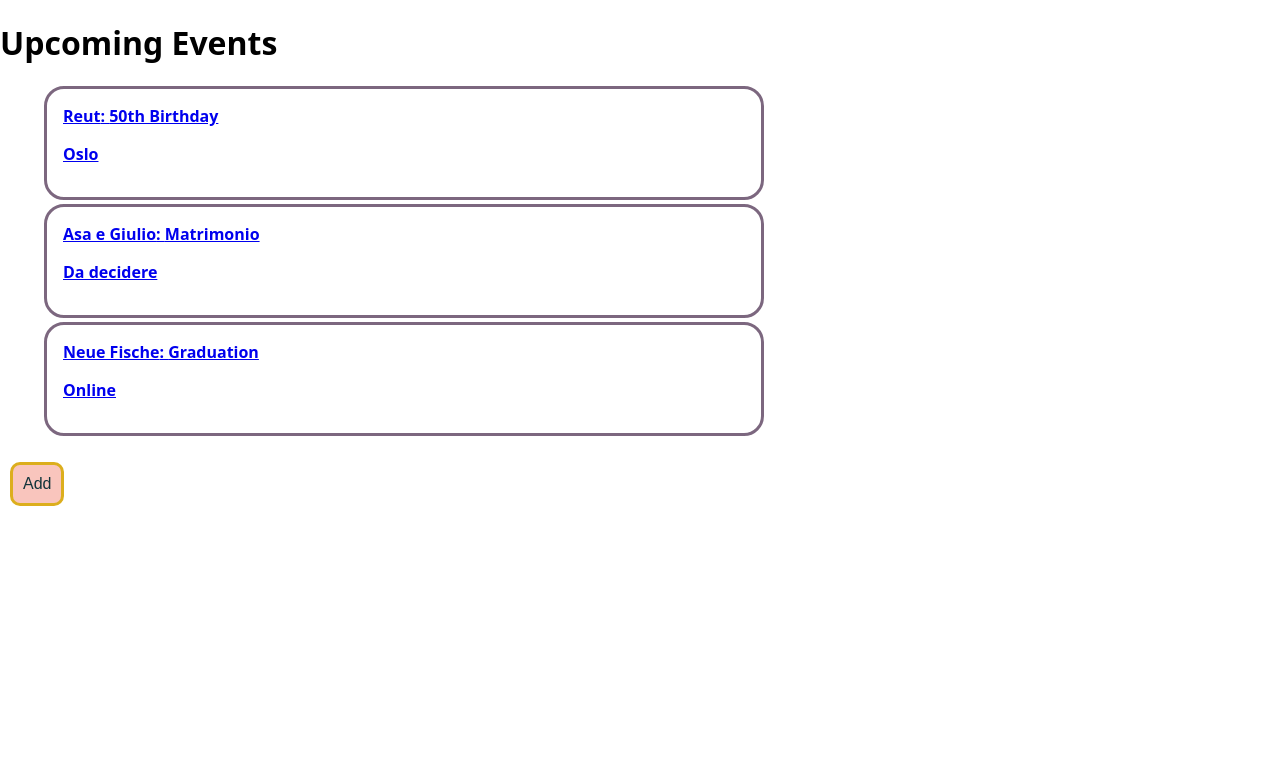
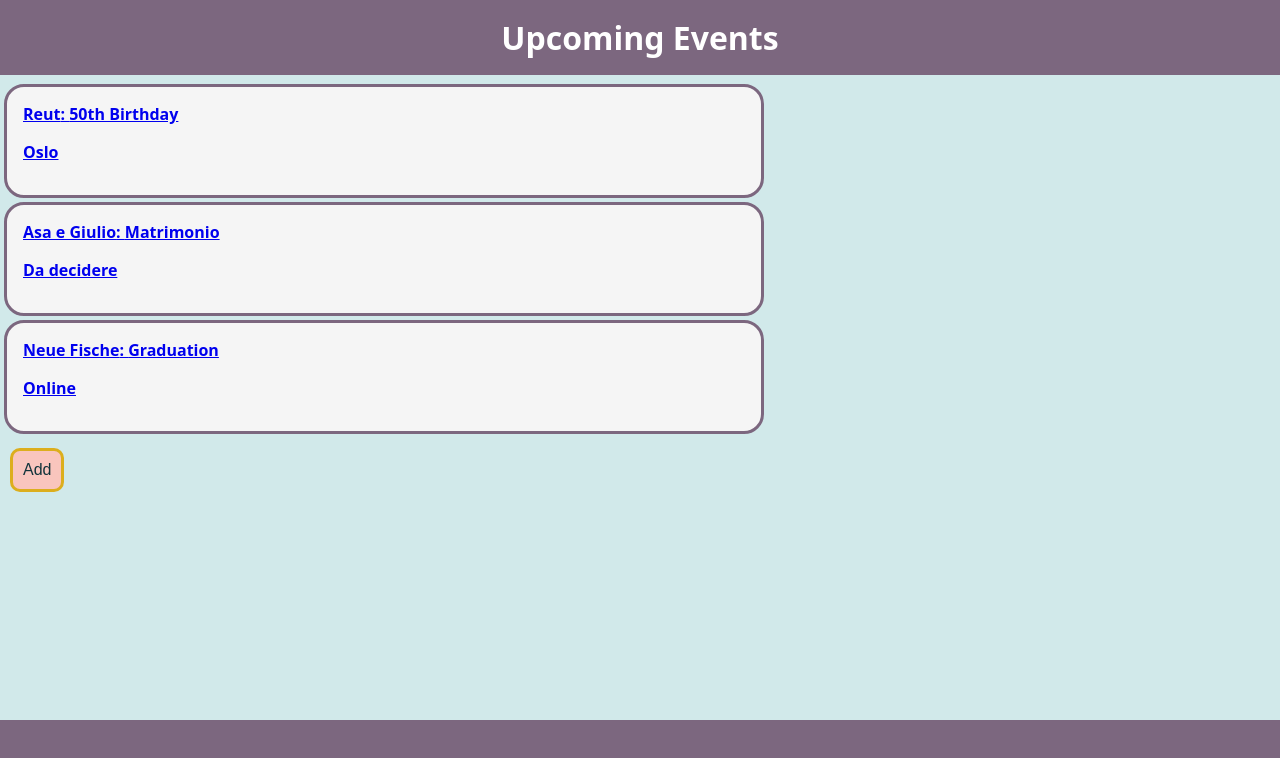
Before and after one commit to mulewile/capstone-project, a Next.js app: page / in a window 1280 px wide. Shown: the top 758 px of the page. Built offline with nearby package versions, Linux system fonts and the light colour scheme.

Commit message:
added some styling

```diff
--- a/components/Card/index.js
+++ b/components/Card/index.js
@@ -6,6 +6,7 @@ export const StyledCard = styled.article`
   border-radius: 20px;
   padding: 1rem;
   margin: 0.25rem;
+  margin-top: 80px;
   background-color: #f9c5bd;
 
   h2 {
--- /dev/null
+++ b/components/Footer/index.js
@@ -0,0 +1,12 @@
+import styled from "styled-components";
+
+export const StyledFooter = styled.footer`
+  text-align: center;
+  background-color: #7c677f;
+  color: white;
+  padding: 2.5rem;
+  position: fixed;
+  bottom: 0;
+  left: 0;
+  right: 0;
+`;
--- /dev/null
+++ b/components/Header/index.js
@@ -0,0 +1,15 @@
+import styled from "styled-components";
+
+export const StyledHeader = styled.h1`
+  display: flex;
+  justify-content: center;
+  background-color: #7c677f;
+  color: white;
+  padding: 1rem;
+  margin: 0;
+  position: fixed;
+  top: 0;
+  left: 0;
+  right: 0;
+  z-index: 1;
+`;
--- a/components/List/StyledListLayout.js
+++ b/components/List/StyledListLayout.js
@@ -9,9 +9,13 @@ export const StyledListItem = styled.li`
   align-items: center;
   font-size: 16px;
   font-weight: bold;
+  background-color: #f5f5f5;
 `;
 
 export const StyledList = styled.ul`
   max-width: 768px;
   list-style: none;
+  margin: 0;
+  padding: 0;
+  padding: 80px 0 0 0;
 `;
--- a/pages/events/[id].js
+++ b/pages/events/[id].js
@@ -1,5 +1,7 @@
 import { useRouter } from "next/router";
 import { StyledCard } from "../../components/Card";
+import { StyledHeader } from "@/components/Header";
+import { StyledFooter } from "@/components/Footer";
 import Button from "@/components/Button";
 
 export default function EventDetails({
@@ -18,7 +20,7 @@ export default function EventDetails({
 
   return (
     <>
-      <h1>Details</h1>
+      <StyledHeader>Details</StyledHeader>
       <StyledCard>
         <h2>Name: {event.name}</h2>
         <h2>Event: {event.event}</h2>
@@ -49,6 +51,8 @@ export default function EventDetails({
       >
         Delete
       </Button>
+
+      <StyledFooter></StyledFooter>
     </>
   );
 }
--- a/pages/events/add.js
+++ b/pages/events/add.js
@@ -1,6 +1,8 @@
 import { useRouter } from "next/router";
 import uuid4 from "uuid4";
 import Form from "../../components/Form";
+import { StyledHeader } from "@/components/Header";
+import { StyledFooter } from "@/components/Footer";
 
 export default function AddEvent({ addEvent, events }) {
   const router = useRouter();
@@ -25,7 +27,9 @@ export default function AddEvent({ addEvent, events }) {
 
   return (
     <>
+      <StyledHeader>Add an Event</StyledHeader>
       <Form onSubmit={handleSubmit} onClick={cancelAdd} events={events} />
+      <StyledFooter></StyledFooter>
     </>
   );
 }
--- a/pages/index.js
+++ b/pages/index.js
@@ -1,10 +1,12 @@
 import List from "../components/List";
-
+import { StyledHeader } from "@/components/Header";
+import { StyledFooter } from "@/components/Footer";
 export default function HomePage({ events }) {
   return (
     <div>
-      <h1>Upcoming Events</h1>
+      <StyledHeader>Upcoming Events</StyledHeader>
       <List events={events} />
+      <StyledFooter></StyledFooter>
     </div>
   );
 }
--- a/styles.js
+++ b/styles.js
@@ -10,5 +10,6 @@ export default createGlobalStyle`
   body {
     margin: 0;
     font-family: system-ui;
+    background-color: #d1e9ea;
   }
 `;
```
Also changed, not shown: components/Form/index.js (+8 -5 lines).
